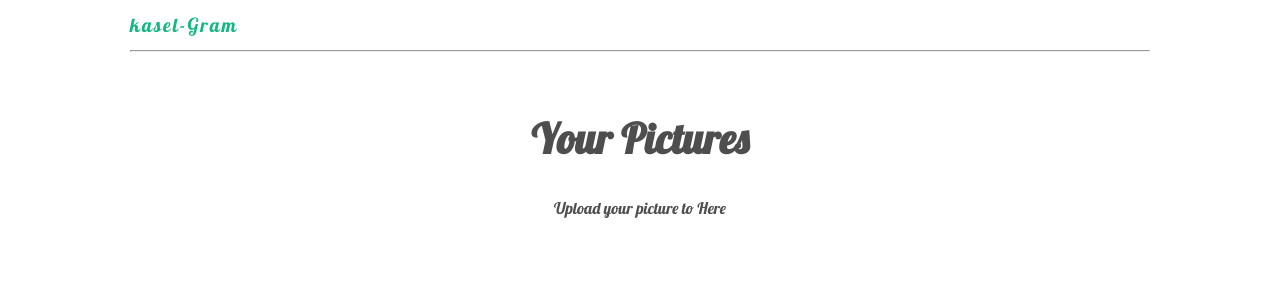
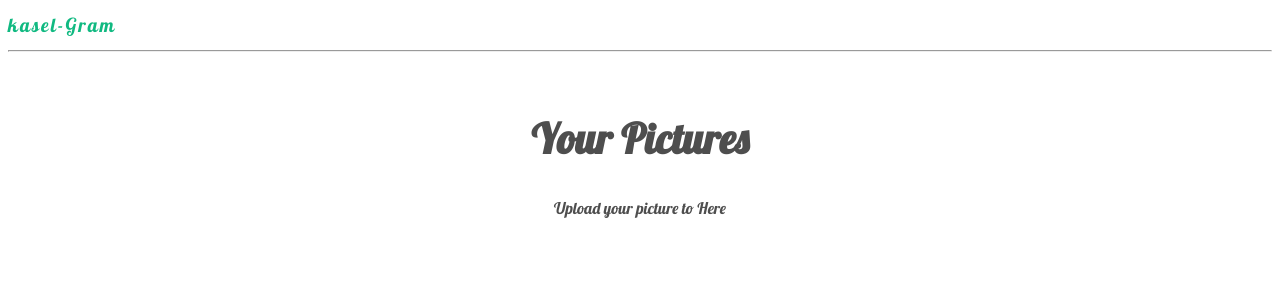
Before and after one commit to karthikashutosh/KaselGram, a React (Create React App) app: page / in a window 1280 px wide. Shown: the top 300 px of the page. Built offline with nearby package versions, Linux system fonts and the light colour scheme.

Commit message:
firebase addded

```diff
--- a/package.json
+++ b/package.json
@@ -6,6 +6,7 @@
     "@testing-library/jest-dom": "^4.2.4",
     "@testing-library/react": "^9.5.0",
     "@testing-library/user-event": "^7.2.1",
+    "firebase": "^9.1.1",
     "react": "^16.13.1",
     "react-dom": "^16.13.1",
     "react-scripts": "3.4.1"
--- a/src/index.css
+++ b/src/index.css
@@ -11,7 +11,7 @@ body {
   color: var(--secondary);
 }
 .App {
-  max-width: 1020px;
+  max-width: auto;
   margin: 0 auto;
 }
 .title h1 {
```
Also changed, not shown: src/Firebase/config.js (added), 1 other file (tests, documents, lock files or other folders).
